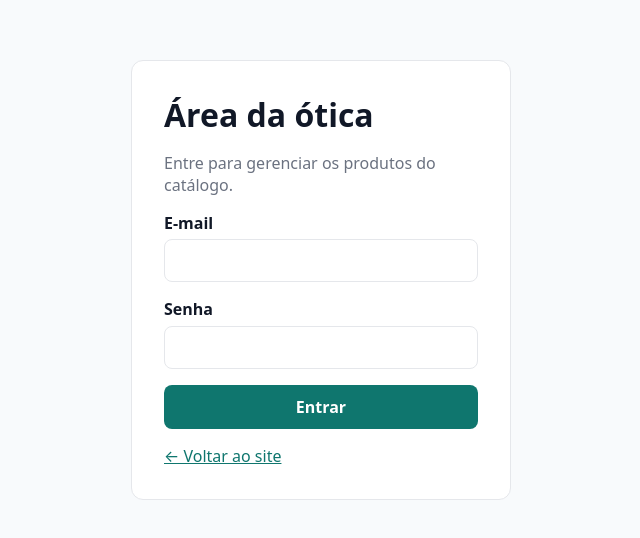
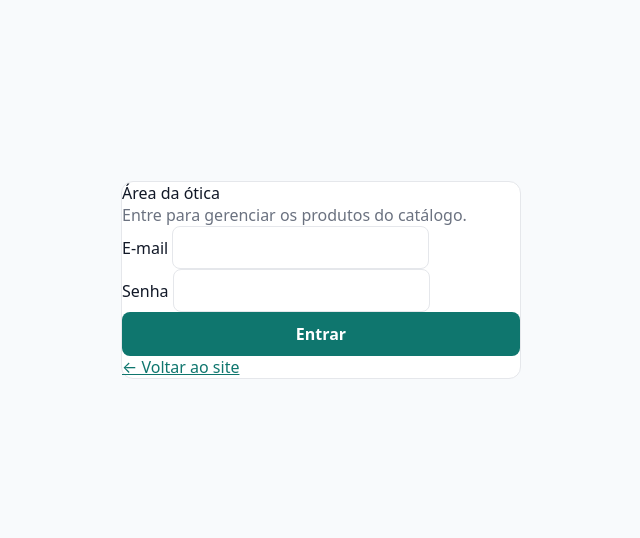
Before and after one commit to Perkelion/kat-otica-catalogo, an Angular app: page /admin/login in a window 1280 px wide. Shown: the part 120-658 px from the top of the page, without its empty margins (319-959 px from the left). Built offline with nearby package versions, Linux system fonts and the light colour scheme; no server answers.

Commit message:
Ajusta estilo do login

```diff
--- a/src/app/admin/login/login.css
+++ b/src/app/admin/login/login.css
@@ -7,28 +7,22 @@
 
 .login__card {
   width: 100%;
-  max-width: 380px;
+  max-width: 400px;
   display: flex;
   flex-direction: column;
-  gap: 1rem;
+  gap: var(--espaco-4);
   background: var(--cor-superficie);
   border: 1px solid var(--cor-borda);
   border-radius: var(--raio);
-  padding: 2rem;
+  padding: var(--espaco-8);
 }
 
 .login__card h1 {
   margin: 0;
+  font: var(--texto-h2);
 }
 
 .login__card p {
   margin: 0;
   color: var(--cor-texto-suave);
 }
-
-label {
-  display: flex;
-  flex-direction: column;
-  gap: 0.35rem;
-  font-weight: 600;
-}
--- a/src/app/admin/login/login.html
+++ b/src/app/admin/login/login.html
@@ -3,11 +3,11 @@
     <h1>Área da ótica</h1>
     <p>Entre para gerenciar os produtos do catálogo.</p>
 
-    <label>
+    <label class="campo">
       E-mail
       <input type="email" formControlName="email" autocomplete="username" />
     </label>
-    <label>
+    <label class="campo">
       Senha
       <input type="password" formControlName="senha" autocomplete="current-password" />
     </label>
```
